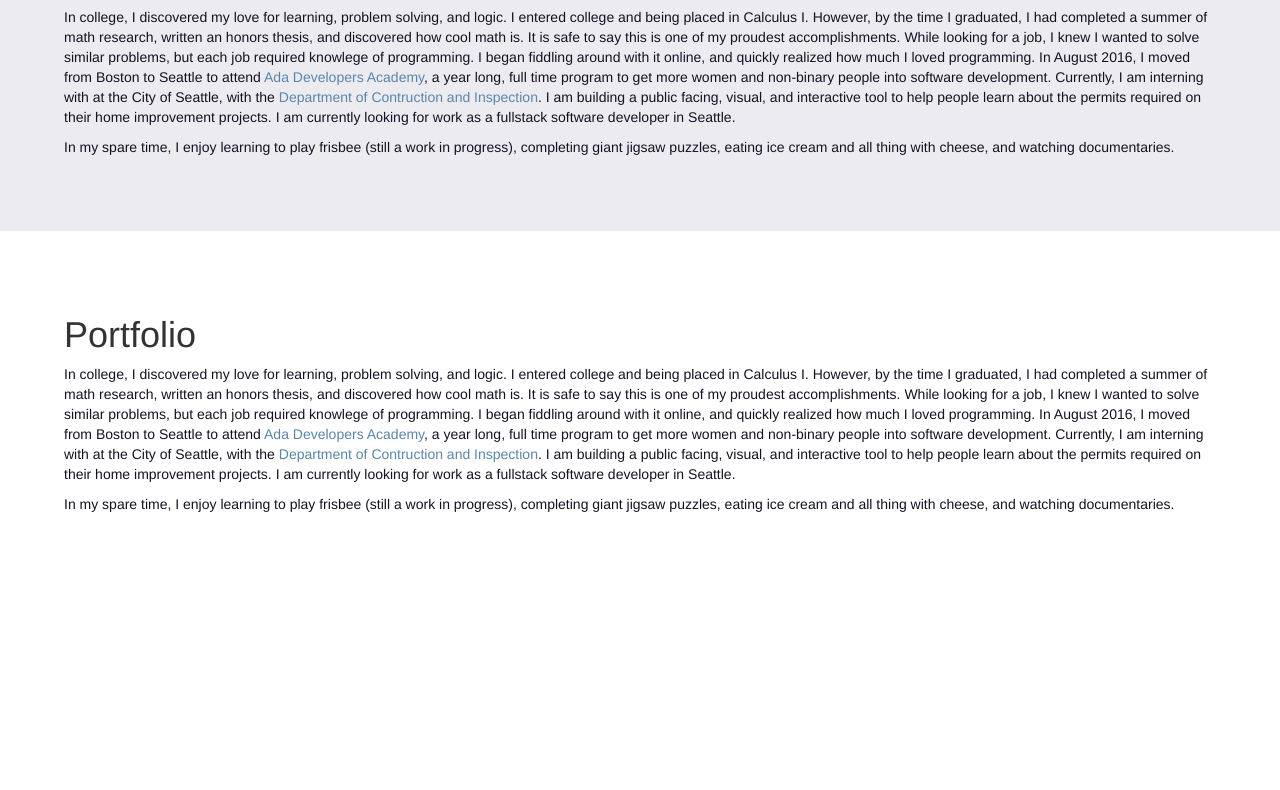
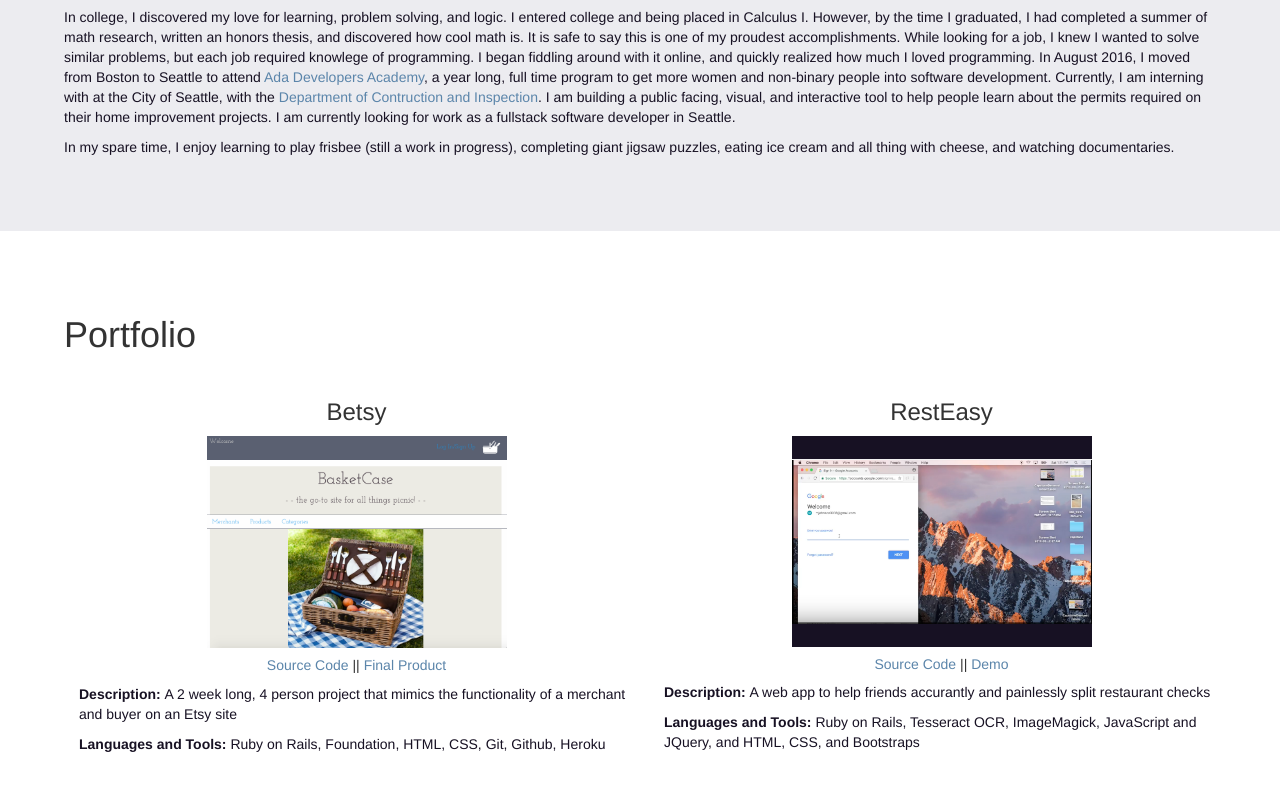
Before and after one commit to mjohnson3038/mjohnson3038.github.io, a plain HTML site: page index.html in a window 1280 px wide. Shown: the part 827-1617 px from the top of the page. Before the commit the page ends 1415 px from the top, so only its background shows below. Drawn offline with nearby package versions, Linux system fonts and the light colour scheme.

Commit message:
Finished Portfolio section

```diff
--- a/index.html
+++ b/index.html
@@ -67,17 +67,43 @@
       <section id="portfolio" class="container">
         <h1>Portfolio</h1>
 
+        <div class="container">
+          <div class="row">
+            <div class="col-sm-6 project">
+              <h3>Betsy</h3>
+              <a href="http://basketcase-betsy.herokuapp.com/"><img src="images/betsy.png" alt="betsy" class="project-icon"></a>
+              <h5 class="project-links">
+                <a href="https://github.com/wordkarin/betsy" class="link-in-text">Source Code</a> ||
+                <a href="http://basketcase-betsy.herokuapp.com/categories" class="link-in-text">Final Product</a>
+              </h5>
 
-        <p class="text">
-          In college, I discovered my love for learning, problem solving, and logic. I entered college and being placed in Calculus I. However, by the time I graduated, I had completed a summer of math research, written an honors thesis, and discovered how cool math is. It is safe to say this is one of my proudest accomplishments. While looking for a job, I knew I wanted to solve similar problems, but each job required knowlege of programming. I began fiddling around with it online, and quickly realized how much I loved programming. In August 2016, I moved from Boston to Seattle to attend <a href="https://adadevelopersacademy.org/" class="link-in-text">Ada Developers Academy</a>, a year long, full time program to get more women and non-binary people into software development. Currently, I am interning with at the City of Seattle, with the <a href="http://www.seattle.gov/dpd/" class="link-in-text">Department of Contruction and Inspection</a>. I am building a public facing, visual, and interactive tool to help people learn about the permits required on their home improvement projects. I am currently looking for work as a fullstack software developer in Seattle.
-        </p>
+              <div class="project-description">
+                <p><strong>Description: </strong> A 2 week long, 4 person project that mimics the functionality of a merchant and buyer on an Etsy site</p>
+                <p><strong>Languages and Tools: </strong>Ruby on Rails, Foundation, HTML, CSS, Git, Github, Heroku  </p>
+              </div>
+            </div>
 
-        <p class="text">
-          In my spare time, I enjoy learning to play frisbee (still a work in progress), completing giant jigsaw puzzles, eating ice cream and all thing with cheese, and watching documentaries.
-        </p>
+            <div class="col-sm-6 project">
+              <h3>RestEasy</h3>
+              <a href="https://www.youtube.com/watch?v=dLjHNkezafY"><img src="images/resteasy.png" alt="resteasy" class="project-icon rest-easy-add-border"></a>
+
+              <h5 class="project-links">
+                <a href="https://github.com/mjohnson3038/rest-easy" class="link-in-text">Source Code</a> ||
+                <a href="https://www.youtube.com/watch?v=dLjHNkezafY" class="link-in-text">Demo</a>
+              </h5>
+
+              <div class="project-description">
+                <p><strong>Description: </strong> A web app to help friends accurantly and painlessly split restaurant checks</p>
+                <p><strong>Languages and Tools: </strong>Ruby on Rails, Tesseract OCR, ImageMagick, JavaScript and JQuery, and HTML, CSS, and Bootstraps</p>
+              </div>
+            </div>
+
+          </div>
+        </div>
       </section>
 
-
+      <section id="contact-me" class="container">
+      </section>
     </main>
 
     <footer>
--- a/stylesheet.css
+++ b/stylesheet.css
@@ -95,3 +95,21 @@ h1.grey-heading {
   width: 100%;
   padding: 5%;
 }
+
+.project {
+  text-align: center;
+  padding-top: 15px;
+}
+
+.project-icon {
+  width: 300px;
+}
+
+.project-description {
+  text-align: left;
+}
+
+.rest-easy-add-border {
+  border-top: 23.5px solid #171123;
+  border-bottom: 23.5px solid #171123;
+}
```
Also changed, not shown: images/betsy.png (added), images/resteasy.png (added), 1 other file.
